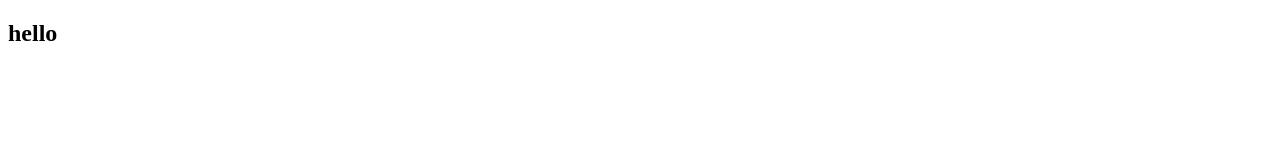
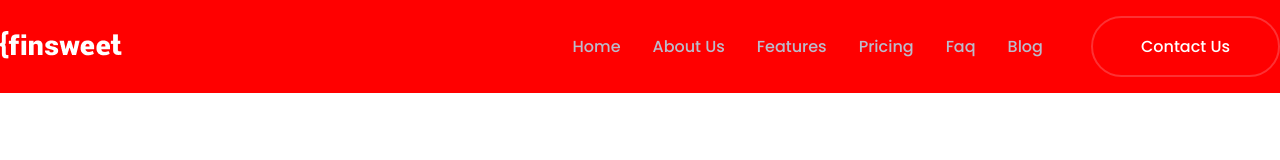
Before and after one commit to Arpita-Nath/finsweet-website, a plain HTML site: page index.html in a window 1280 px wide. Drawn offline with Linux system fonts and the light colour scheme.

Commit message:
navbar done

```diff
--- a/css/style.css
+++ b/css/style.css
@@ -1,4 +1,10 @@
 /* =========Common Code Starts======== */
+:root{
+    --poppins:'Poppins', sans-serif;
+    --nunito:'Nunito', sans-serif;
+    --open_sans:'Open Sans', sans-serif;
+
+}
 *{
     padding: 0;
     margin: 0;
@@ -18,7 +24,59 @@ h1,h2,h3,h4,h5,h6,p{
     width: 1280px;
     margin: 0 auto;
 }
+.common_btn{
+    padding: 16px 48px;
+    color: #fff;
+    border: 2px solid rgba(244, 246, 252, 0.20);
+    border-radius: 41px;
+    background: transparent;
+    font-family: var(--poppins);
+    font-size: 16px;
+    font-weight: 500;
+    text-transform: capitalize;
+    transition: all linear 0.3s;
+}
+.common_btn:hover{
+    background: #FCD980;
+    color: black;
+}
 /* =========Common Code Ends======== */
+
+/* =========Navbar Code Starts======== */
+#navbar{
+    background: red;
+    padding: 16px 0;
+}
+.nav_wrapper{
+    display: flex;
+    align-items: center;
+    justify-content: space-between;
+}
+.menu{
+    display: flex;
+    align-items: center;
+    justify-content: center;
+    column-gap: 48px;
+}
+.menu ul{
+    display: flex;
+    align-items: center;
+    justify-content: center;
+    column-gap: 32px;
+}
+.menu ul li a{
+    color: #BBBBCB;
+    font-family: var(--poppins);
+    font-size: 16px;
+    font-weight: 500;
+    line-height: 28px;
+    text-transform: capitalize;
+    transition: all linear 0.3s;
+}
+.menu ul li a:hover{
+    color: #fff;
+}
+/* =========Navbar Code Ends======== */
 
 /* =========Common Code Starts======== */
 /* =========Common Code Ends======== */
@@ -49,6 +107,3 @@ h1,h2,h3,h4,h5,h6,p{
 
 /* =========Common Code Starts======== */
 /* =========Common Code Ends======== */
-
-/* =========Common Code Starts======== */
-/* =========Common Code Ends======== */
--- a/index.html
+++ b/index.html
@@ -4,10 +4,73 @@
     <meta charset="UTF-8">
     <meta name="viewport" content="width=device-width, initial-scale=1.0">
     <title>Finsweet Website</title>
+    <link rel="preconnect" href="https://fonts.googleapis.com">
+    <link rel="preconnect" href="https://fonts.gstatic.com" crossorigin>
+    <link href="https://fonts.googleapis.com/css2?family=Nunito:wght@300;400;600;700&family=Open+Sans:wght@300;400;500;600;700&family=Poppins:wght@300;400;500;600;700&display=swap" rel="stylesheet">
+    <link rel="stylesheet" href="./css/style.css">
 </head>
 <body>
+    <!-- ===========Navbar Code Starts=============== -->
     <nav id="navbar">
-        <h1>hello</h1>
+        <div class="container">
+            <div class="nav_wrapper">
+                <div class="logo">
+                    <a href="#">
+                        <img src="./images/logo.png" alt="img">
+                    </a>
+                </div>
+                <div class="menu">
+                    <ul>
+                        <li>
+                            <a href="#">home</a>
+                        </li>
+                        <li>
+                            <a href="#">about us</a>
+                        </li>
+                        <li>
+                            <a href="#">features</a>
+                        </li>
+                        <li>
+                            <a href="#">pricing</a>
+                        </li>
+                        <li>
+                            <a href="#">faq</a>
+                        </li>
+                        <li>
+                            <a href="#">blog</a>
+                        </li>
+                    </ul>
+                    <div class="nav_btn">
+                        <a href="#" class="common_btn">contact us</a>
+                    </div>
+                </div>
+            </div>
+        </div>
     </nav>
+    <!-- ===========Navbar Code Ends=============== -->
+
+
+    <!-- ===========Navbar Code Starts=============== -->
+    <!-- ===========Navbar Code Ends=============== -->
+
+    <!-- ===========Navbar Code Starts=============== -->
+    <!-- ===========Navbar Code Ends=============== -->
+
+    <!-- ===========Navbar Code Starts=============== -->
+    <!-- ===========Navbar Code Ends=============== -->
+
+    <!-- ===========Navbar Code Starts=============== -->
+    <!-- ===========Navbar Code Ends=============== -->
+
+    <!-- ===========Navbar Code Starts=============== -->
+    <!-- ===========Navbar Code Ends=============== -->
+
+    <!-- ===========Navbar Code Starts=============== -->
+    <!-- ===========Navbar Code Ends=============== -->
+
+    <!-- ===========Navbar Code Starts=============== -->
+    <!-- ===========Navbar Code Ends=============== -->
+
+
 </body>
 </html>
```
